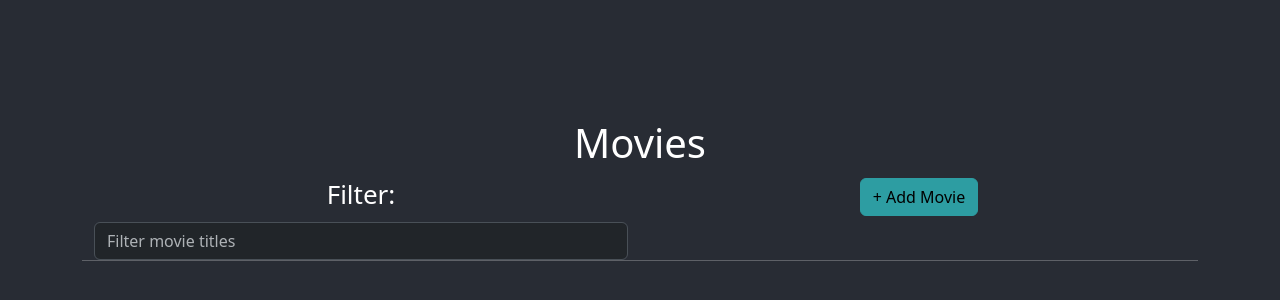
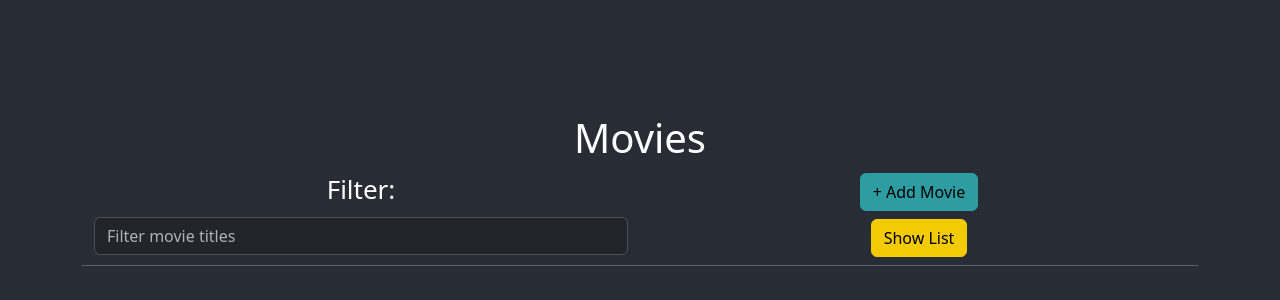
Before and after one commit to mickelson-classroom/list-detail-site-BobbydpStrange, a React (Create React App) app in the folder list-detail/: page / in a window 1280 px wide. Shown: the part 202-502 px from the top of the page. Built offline with nearby package versions, Linux system fonts and the light colour scheme.

Commit message:
collapse ellement added

```diff
--- a/list-detail/src/components/movieList.tsx
+++ b/list-detail/src/components/movieList.tsx
@@ -80,6 +80,12 @@ export const MovieList: React.FC = () => {
                   closeModal();
                 }}/>
               <br></br>
+              <button
+                className="btn btn-secondary m-2"
+                type="button"
+                data-bs-toggle="collapse"
+                data-bs-target="#collapseList"
+                aria-expanded="true">Show List</button>
             </div>
             <hr/>
           </div>
@@ -87,7 +93,7 @@ export const MovieList: React.FC = () => {
       </div>
       <div className="container text-center">
         <div className="row">
-          <div className="col col-4 col-lg-4 col-sm">
+          <div className="col col-4 col-lg-4 col-sm collapse collapse show" id="collapseList">
             <ul className="list-group">
               {movies
                 .filter((movie) =>
```
